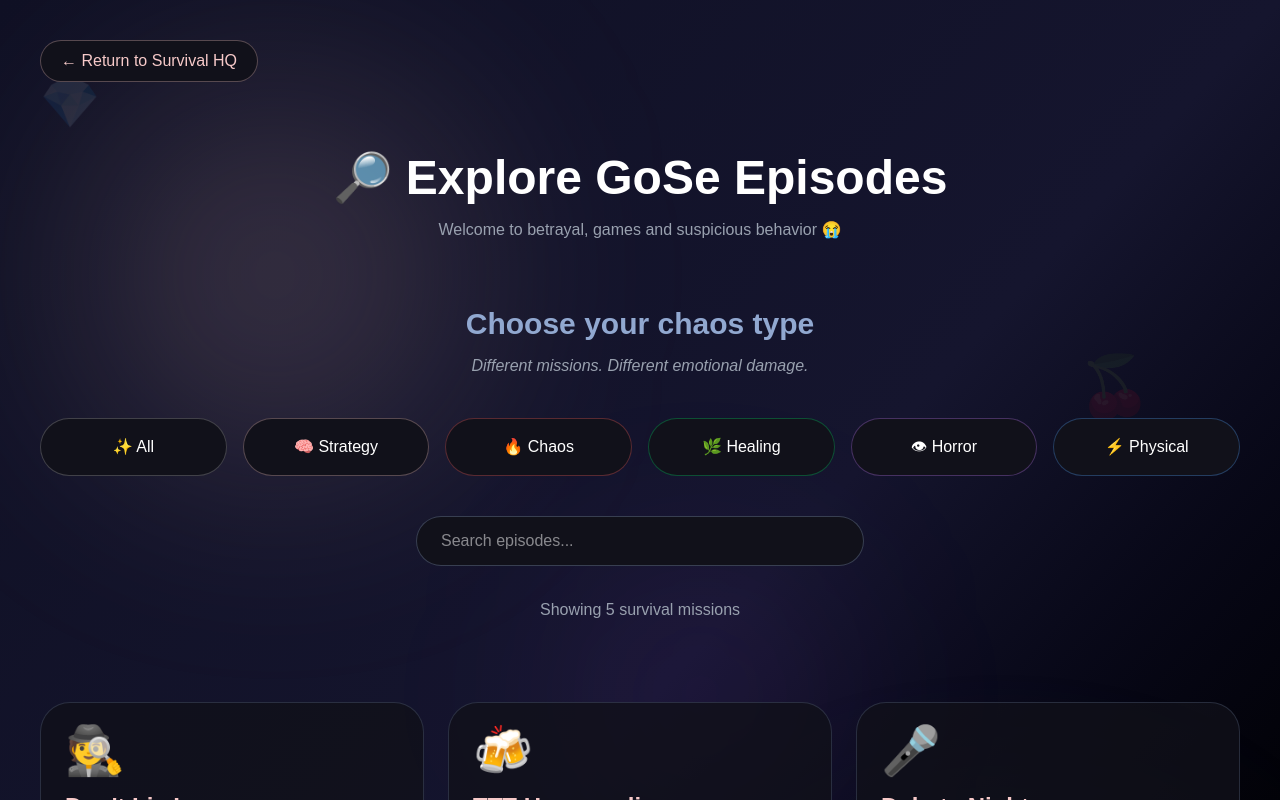
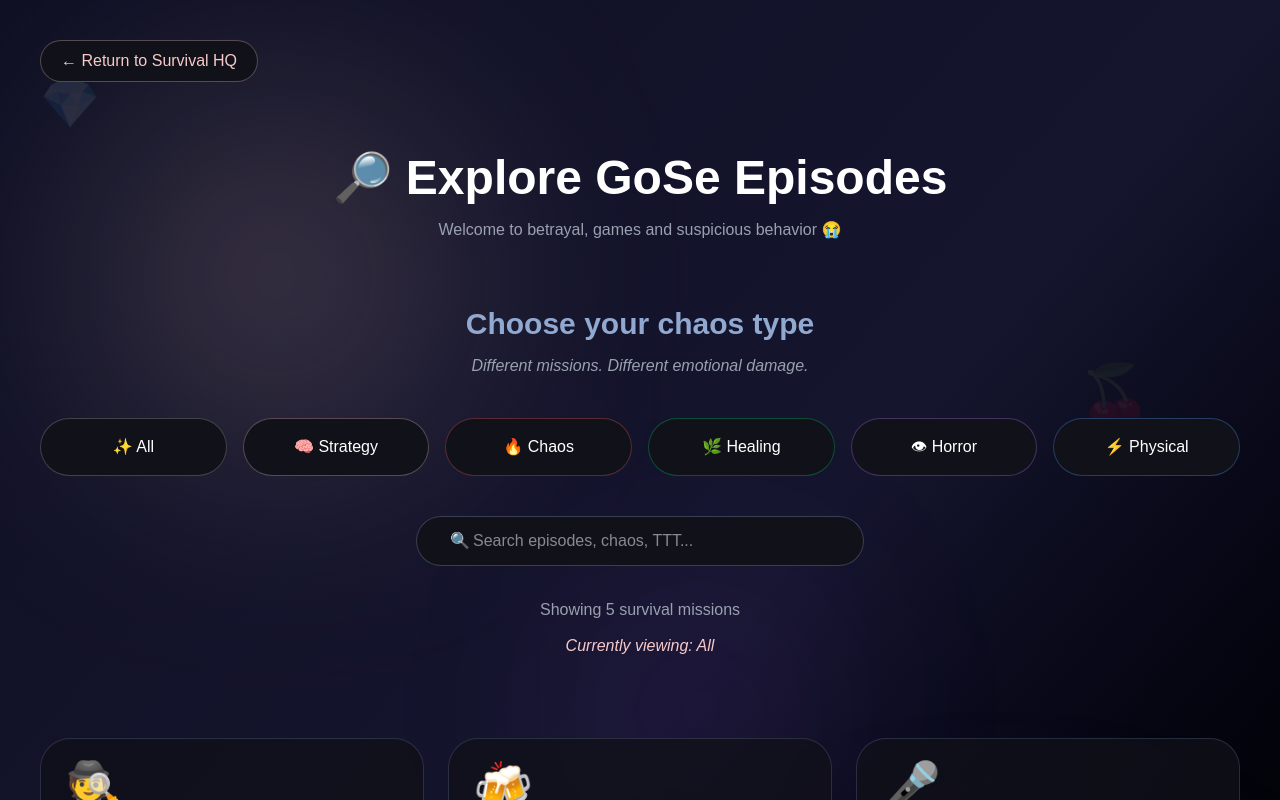
Before and after one commit to garima2511/GoSe-Survival-Guide, a Next.js app: page /episodes in a window 1280 px wide. Shown: the top 800 px of the page. Built offline with nearby package versions, Linux system fonts and the light colour scheme.

Commit message:
fix(episodes):fixed search designs and added some small features

```diff
--- a/app/episodes/page.tsx
+++ b/app/episodes/page.tsx
@@ -19,7 +19,7 @@ export default function EpisodesPage() {
       .toLowerCase()
       .includes(search.toLowerCase());
 
-      return matchesGenre && matchesSearch;
+    return matchesGenre && matchesSearch;
   });
 
   return (
@@ -121,7 +121,7 @@ export default function EpisodesPage() {
 
     </div>
 
-      <div className="relative z-10">
+    <div className="relative z-10">
 
 
       <h1 className="text-5xl text-center font-bold">
@@ -194,17 +194,20 @@ export default function EpisodesPage() {
 
       </section>
 
-      <div className="mt-10 flex justify-center">
+      <div className="mt-10 flex justify-center relative">
+        <div className="absolute left-[calc(50%-190px)] top-1/2 -translate-y-1/2 text-gray-500">
+          🔍
+        </div>
 
         <input
         type="text"
-        placeholder="Search episodes..."
+        placeholder="Search episodes, chaos, TTT..."
         value={search}
         onChange={(e)=>setSearch(e.target.value)}
         className="
         w-full
         max-w-md
-        px-6
+        pl-14 pr-6
         py-3
         rounded-full
         bg-[#11111a]
@@ -221,6 +224,26 @@ export default function EpisodesPage() {
       <p className="text-center mt-8 text-gray-400">
         Showing {filteredEpisodes.length} survival missions
       </p>
+
+      <p className="text-center mt-3 text-[#F7CAC9] italic">
+        Currently viewing: {selectedGenre}
+      </p>
+
+      {filteredEpisodes.length === 0 ? (
+
+        <div className="text-center mt-20">
+
+          <h2 className="text-3xl text-[#F7CAC9]">
+            No survival missions found 😭
+          </h2>
+
+          <p className="text-gray-400 mt-4">
+            Try another keyword or chaos type.
+          </p>
+
+        </div>
+
+      ) : (
 
       <div className="mt-20 grid md:grid-cols-2 lg:grid-cols-3 gap-6">
 
@@ -288,8 +311,9 @@ export default function EpisodesPage() {
         ))}
 
       </div>
+    )}
 
-      </div>
+    </div>
     </main>
   );
 }
```
